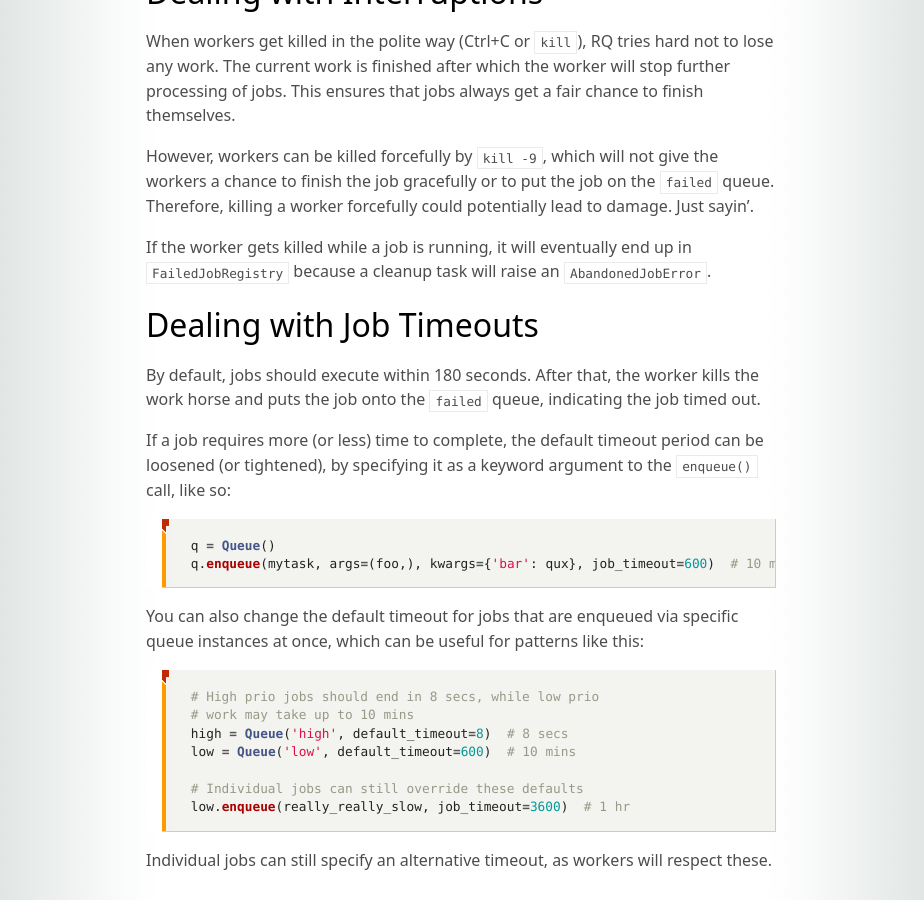
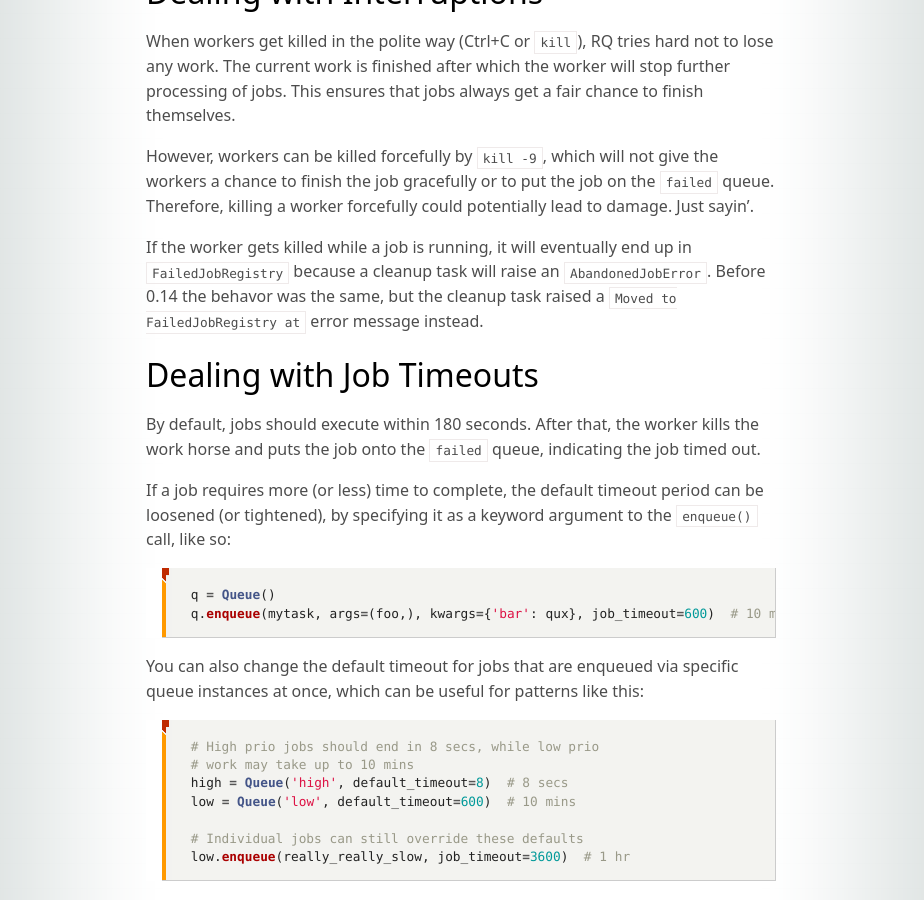
Before and after one commit to rq/rq, a Jekyll site: the page built from docs/docs/results.md, in a window 1280 px wide and 900 px high, scrolled down 1811 px. Shown: the whole window, without its empty margins (179-1103 px from the left). Built offline with Jekyll 4.4.1, drawn with Linux system fonts in a browser that asks for light colours; some web fonts are replaced; comment, search, counter and statistics services are not loaded.

Commit message:
document abandoned job behavior before 0.14

```diff
--- a/docs/docs/results.md
+++ b/docs/docs/results.md
@@ -82,6 +82,8 @@ damage. Just sayin'.
 
 If the worker gets killed while a job is running, it will eventually end up in
 `FailedJobRegistry` because a cleanup task will raise an `AbandonedJobError`.
+Before 0.14 the behavor was the same, but the cleanup task raised a
+`Moved to FailedJobRegistry at` error message instead.
 
 ## Dealing with Job Timeouts
 
```
